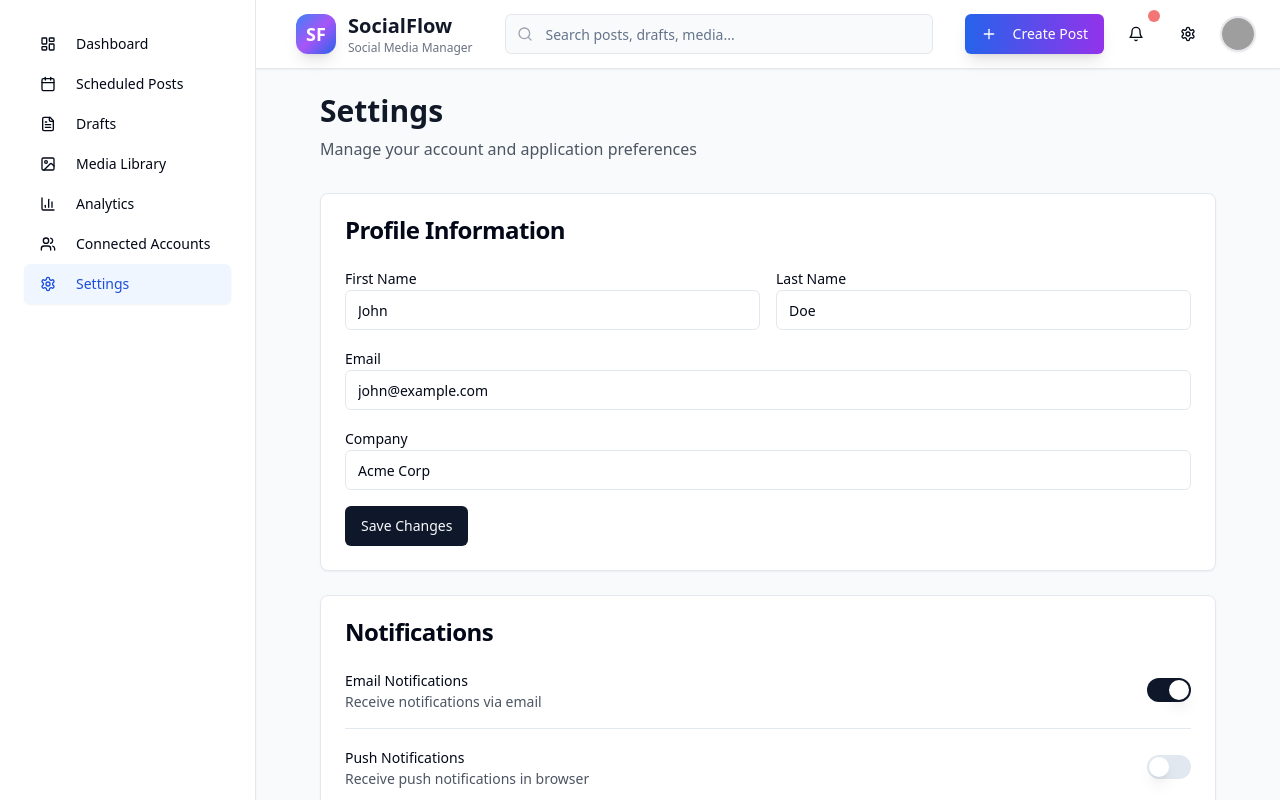
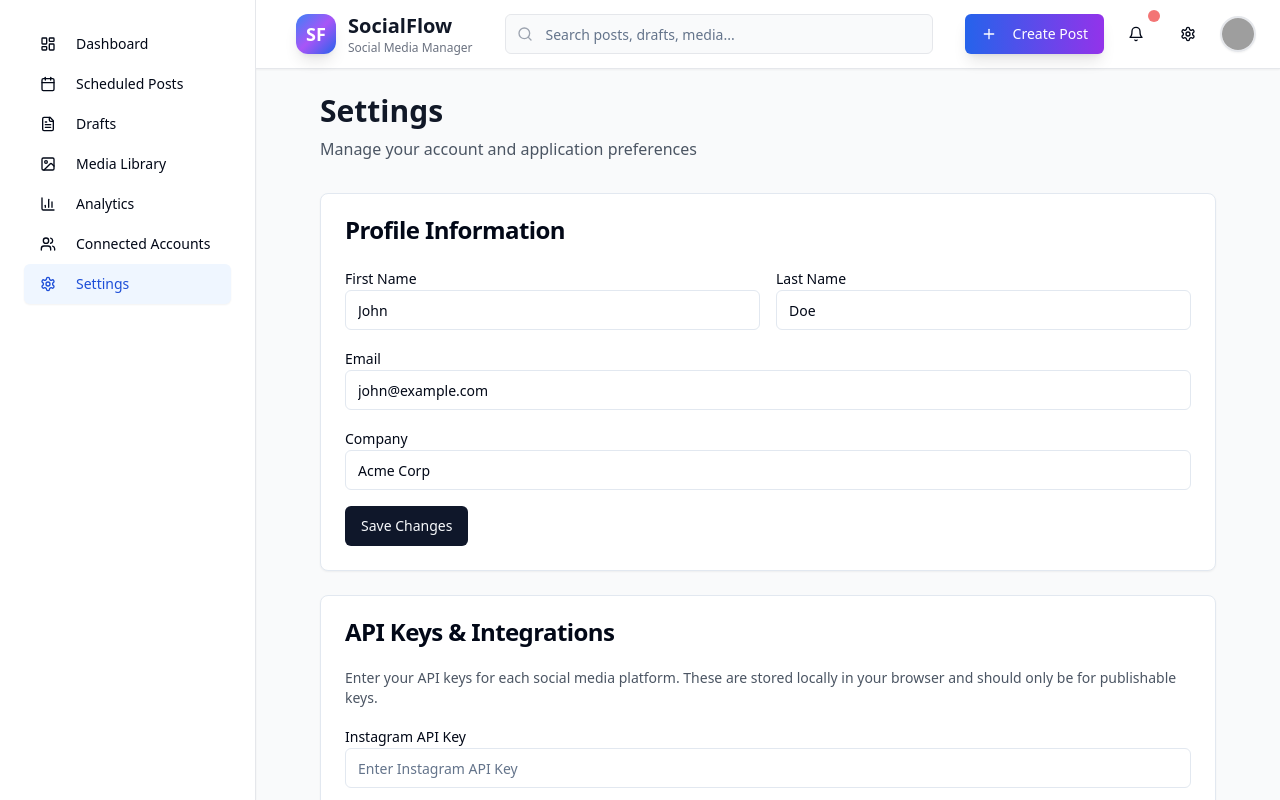
Before and after one commit to Soundhiraraj/socialflow-unify-hub, a React (Vite) app: page /settings in a window 1280 px wide. Built offline with nearby package versions, Linux system fonts and the light colour scheme; grey boxes are pictures that could not be loaded.

Commit message:
Add configurable API keys
Allow users to configure API keys for social media integrations in the frontend.

```diff
--- /dev/null
+++ b/src/components/settings/ApiKeysSettings.tsx
@@ -0,0 +1,63 @@
+
+import React, { useState, useEffect } from 'react';
+import { Card, CardContent, CardHeader, CardTitle } from '@/components/ui/card';
+import { Button } from '@/components/ui/button';
+import { Input } from '@/components/ui/input';
+import { Label } from '@/components/ui/label';
+import { useToast } from '@/hooks/use-toast';
+import { SocialMediaAPI } from '@/services/social-media/api';
+import { IntegrationSettingsManager, ApiKeys } from '@/services/social-media/integrationSettings';
+
+export const ApiKeysSettings = () => {
+  const [apiKeys, setApiKeys] = useState<ApiKeys>({});
+  const [isLoading, setIsLoading] = useState(false);
+  const { toast } = useToast();
+
+  useEffect(() => {
+    setApiKeys(IntegrationSettingsManager.getApiKeys());
+  }, []);
+
+  const handleInputChange = (platformId: string, value: string) => {
+    setApiKeys(prev => ({ ...prev, [platformId]: value }));
+  };
+
+  const handleSaveChanges = () => {
+    setIsLoading(true);
+    IntegrationSettingsManager.saveApiKeys(apiKeys);
+    setIsLoading(false);
+    toast({
+      title: "Success",
+      description: "API Keys saved successfully."
+    });
+  };
+
+  return (
+    <Card>
+      <CardHeader>
+        <CardTitle>API Keys & Integrations</CardTitle>
+      </CardHeader>
+      <CardContent className="space-y-4">
+        <p className="text-sm text-gray-600">
+          Enter your API keys for each social media platform. These are stored locally in your browser and should only be for publishable keys.
+        </p>
+        <div className="space-y-4">
+          {SocialMediaAPI.PLATFORMS.map(platform => (
+            <div key={platform.id}>
+              <Label htmlFor={`${platform.id}-apiKey`}>{platform.displayName} API Key</Label>
+              <Input
+                id={`${platform.id}-apiKey`}
+                type="password"
+                placeholder={`Enter ${platform.displayName} API Key`}
+                value={apiKeys[platform.id] || ''}
+                onChange={(e) => handleInputChange(platform.id, e.target.value)}
+              />
+            </div>
+          ))}
+        </div>
+        <Button onClick={handleSaveChanges} disabled={isLoading}>
+          {isLoading ? 'Saving...' : 'Save API Keys'}
+        </Button>
+      </CardContent>
+    </Card>
+  );
+};
--- a/src/pages/Settings.tsx
+++ b/src/pages/Settings.tsx
@@ -11,6 +11,7 @@ import { Separator } from '@/components/ui/separator';
 import { DataManager } from '@/utils/dataManager';
 import { UserSettings } from '@/types';
 import { useToast } from '@/hooks/use-toast';
+import { ApiKeysSettings } from '@/components/settings/ApiKeysSettings';
 
 const Settings = () => {
   const [settings, setSettings] = useState<UserSettings>(DataManager.getSettings());
@@ -141,6 +142,8 @@ const Settings = () => {
                   </CardContent>
                 </Card>
 
+                <ApiKeysSettings />
+
                 <Card>
                   <CardHeader>
                     <CardTitle>Notifications</CardTitle>
--- /dev/null
+++ b/src/services/social-media/integrationSettings.ts
@@ -0,0 +1,18 @@
+
+import { LocalStorageManager } from '@/utils/localStorage';
+
+export type ApiKeys = {
+  [platformId: string]: string;
+}
+
+const API_KEYS_STORAGE_KEY = 'social_media_api_keys';
+
+export class IntegrationSettingsManager {
+  static getApiKeys(): ApiKeys {
+    return LocalStorageManager.getItem<ApiKeys>(API_KEYS_STORAGE_KEY) || {};
+  }
+
+  static saveApiKeys(apiKeys: ApiKeys): void {
+    LocalStorageManager.setItem(API_KEYS_STORAGE_KEY, apiKeys);
+  }
+}
```
